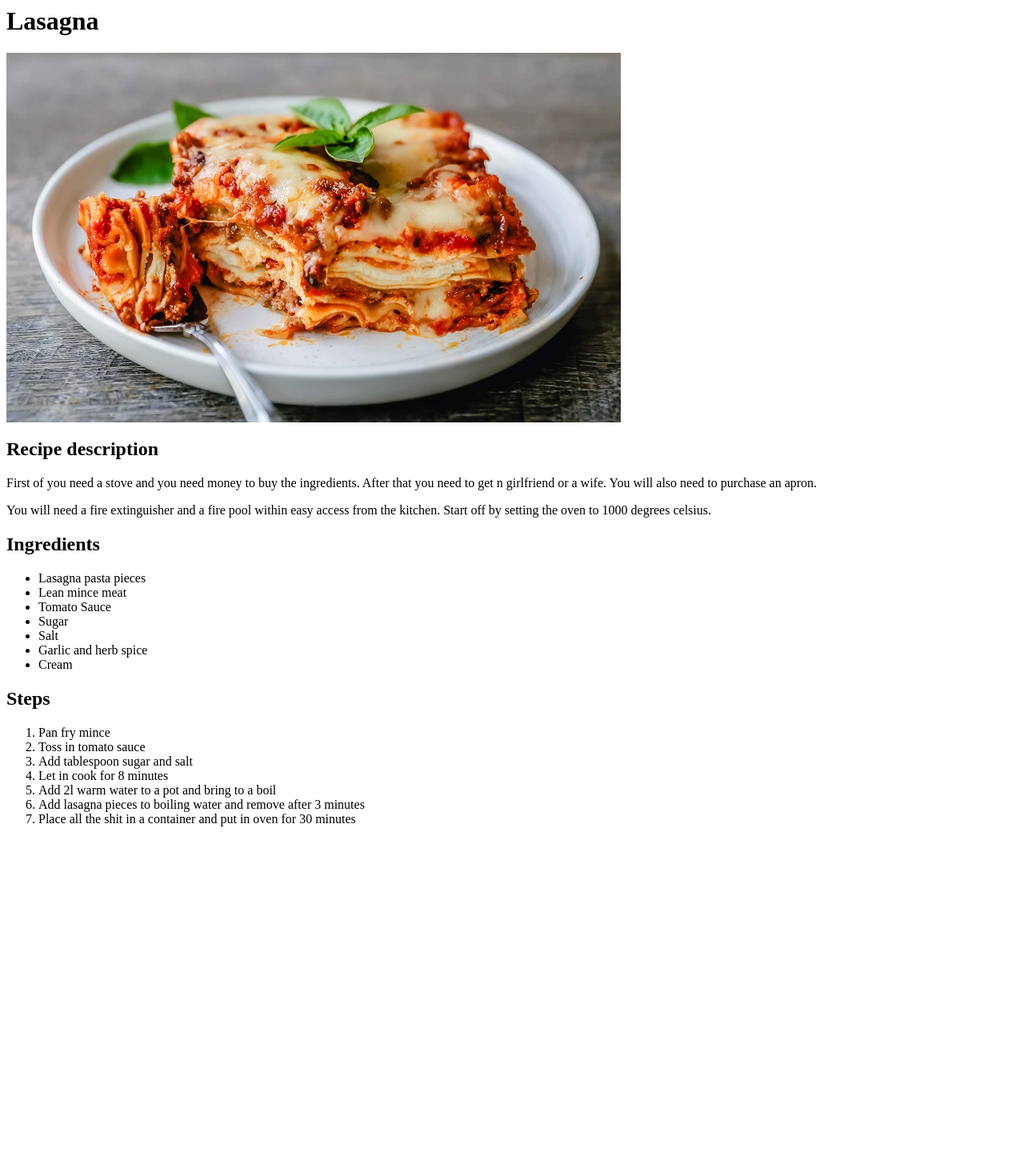
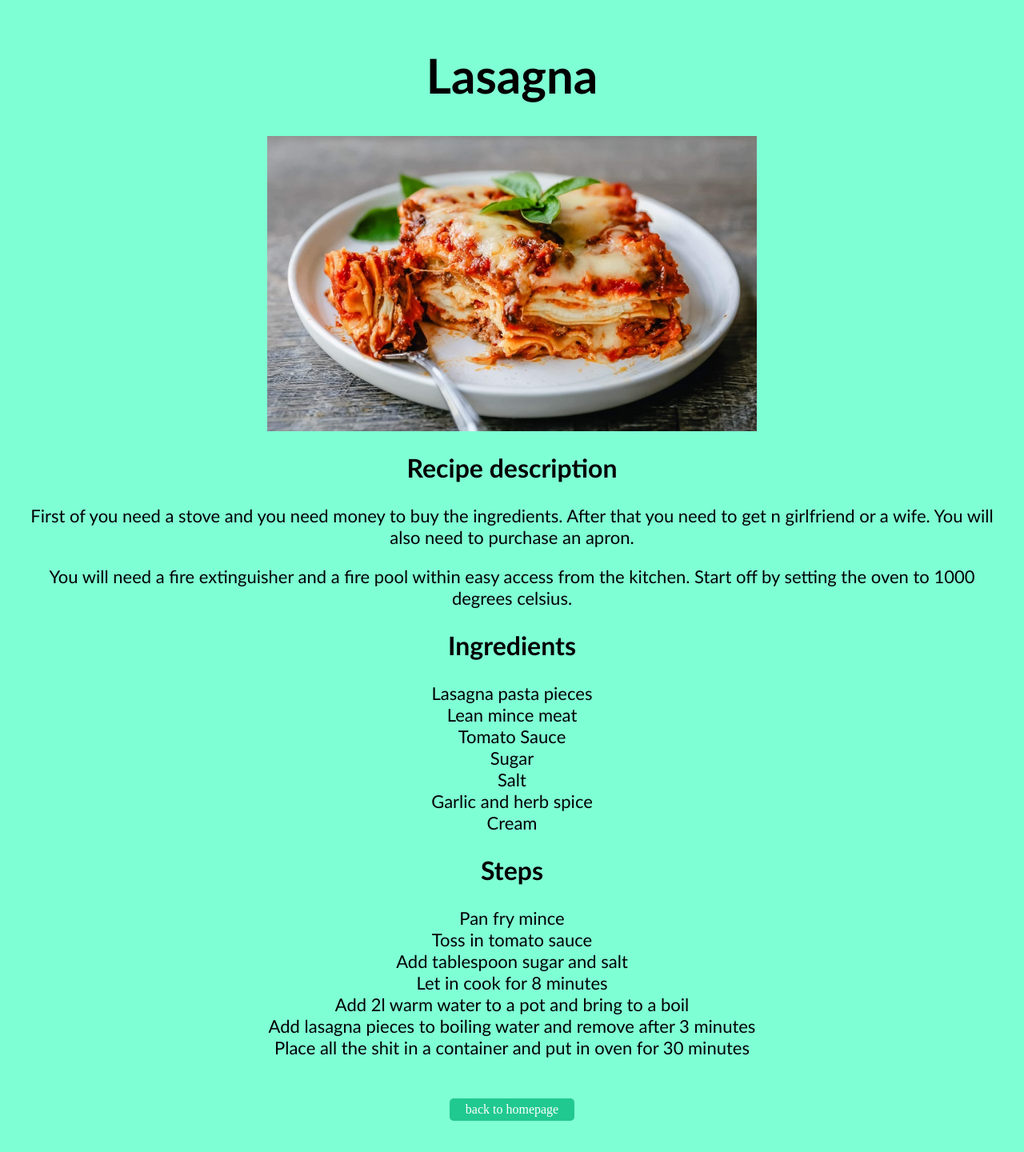
Before and after one commit to stahlburger/odin-recipes, a plain HTML site: page recipes/lasagna.html in a window 1280 px wide. Shown: the whole page at 80% size. Before the commit the page ends 1049 px from the top, so only its background shows below. Drawn offline with Linux system fonts and the light colour scheme.

Commit message:
This is the end paragraph

```diff
--- a/recipes/lasagna.html
+++ b/recipes/lasagna.html
@@ -1,8 +1,18 @@
-<h1>Lasagna</h1>
-<img src="../img/lasagna.jpg" alt="La La Lasagna">
+<!DOCTYPE html>
+<html lang="en">
+<head>
+    <meta charset="UTF-8">
+    <meta http-equiv="X-UA-Compatible" content="IE=edge">
+    <meta name="viewport" content="width=device-width, initial-scale=1.0">
+    <link rel="stylesheet" href="../styles.css">
+    <title>Lasagna</title>
+</head>
+<body>
+    <h1>Lasagna</h1>
+    <img class="center" src="../img/lasagna.jpg" alt="La La Lasagna">
     <h2>Recipe description</h2>
-    <p>First of you need a stove and you need money to buy the ingredients. After that you need to get n girlfriend or a wife. You will also need to purchase an apron.</p>
-    <p>You will need a fire extinguisher and a fire pool within easy access from the kitchen. Start off by setting the oven to 1000 degrees celsius.</p>
+        <p>First of you need a stove and you need money to buy the ingredients. After that you need to get n girlfriend or a wife. You will also need to purchase an apron.</p>
+        <p>You will need a fire extinguisher and a fire pool within easy access from the kitchen. Start off by setting the oven to 1000 degrees celsius.</p>
     <h2>Ingredients</h2>
     <ul>
         <li>Lasagna pasta pieces</li>
@@ -23,3 +33,7 @@
         <li>Add lasagna pieces to boiling water and remove after 3 minutes</li>
         <li>Place all the shit in a container and put in oven for 30 minutes</li>
     </ol>
+    <div id="home">
+        <a href="../index.html">back to homepage</a>
+    </div>
+    </body>
--- /dev/null
+++ b/styles.css
@@ -0,0 +1,89 @@
+body {
+    background-color: #7fffd4;
+    padding: 10px 20px 80px 20px;
+}
+
+h1 {
+    font-family:'Gill Sans', 'Gill Sans MT', Calibri, 'Trebuchet MS', sans-serif;
+    font-size: 60px;
+    text-align: center;
+}
+
+h2 {
+    font-family:'Gill Sans', 'Gill Sans MT', Calibri, 'Trebuchet MS', sans-serif;
+    font-size: 32px;
+    text-align: center;
+}
+
+ul {
+    list-style-position: inside;
+    list-style-type: none;
+    margin: 0;
+    padding: 0;
+    text-align: center;
+    font-size: 22px;
+    font-family: 'Gill Sans', 'Gill Sans MT', Calibri, 'Trebuchet MS', sans-serif;
+
+}
+
+.img {
+    height: auto;
+    width: 500px;
+    border-radius: 10px;
+    margin-top: 10px;
+    margin-bottom: 30px;
+}
+
+.img:hover {
+    opacity: 0.7;
+    transition: 0.5s ease;
+}
+
+
+a:link,
+a:visited
+{
+    background-color: #20c990;
+    color: white;
+    padding: 5px 20px;
+    border-radius: 5px;
+    text-align: center;
+    text-decoration: none;
+    display: inline-block;
+}
+
+a:hover,
+a:active {
+    background-color: #138b63;
+    transition: 0.4s ease;
+}
+
+.center {
+    display: block;
+    margin-left: auto;
+    margin-right: auto;
+    width: 50%;
+
+}
+
+p {
+    text-align: center;
+    text-align: center;
+    font-size: 22px;
+    font-family: 'Gill Sans', 'Gill Sans MT', Calibri, 'Trebuchet MS', sans-serif;
+}
+
+ol {
+    list-style-position: inside;
+    list-style-type: none;
+    margin: 0;
+    padding: 0;
+    text-align: center;
+    font-size: 22px;
+    font-family: 'Gill Sans', 'Gill Sans MT', Calibri, 'Trebuchet MS', sans-serif;
+}
+
+#home {
+    text-align: center;
+    padding-top: 50px;
+}
```
Also changed, not shown: index.html (+10 -6 lines), recipes/boerewors.html (+15 -1 lines), recipes/bovril-sandwich.html (+15 -1 lines), img/elmo.jpg (added), 1 other file.
